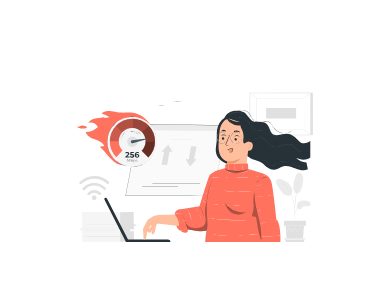
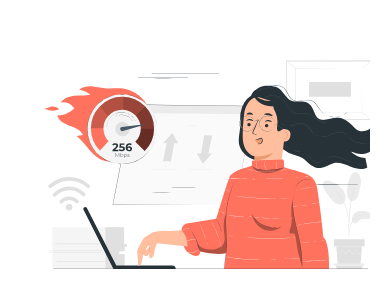
Before and after one commit to AnnKrott/socratica, a plain HTML site: page second-page.html in a window 390 px wide. Shown: the part 237-544 px from the top of the page. Drawn offline with Linux system fonts and the light colour scheme.

Commit message:
fix width

```diff
--- a/main.css
+++ b/main.css
@@ -125,6 +125,23 @@ html {
     background-repeat: no-repeat;
 }
 
+/* second page */
+.wrapper {
+    display: flex;
+    justify-content: center;
+    flex-shrink: 0;
+    height: 90vh;
+}
+
+.bg-image {
+    width: 70vw;
+    height: 45vw;
+    margin: auto;
+    background: url(./assets/second-page.svg);
+    background-size: cover;
+    background-repeat: no-repeat;
+}
+
 @media (max-width: 700px) {
     .hero {
         flex-direction: column-reverse;
@@ -141,19 +158,9 @@ html {
     .btn:hover {
         transform: scale(1.02);
     }
+
+    .bg-image {
+        width: 90vw;
+        height: 65vw;
+    }
 }
-
-/* second page */
-.wrapper {
-    display: flex;
-    height: 90vh;
-}
-
-.bg-image {
-    width: 70vw;
-    height: 45vw;
-    margin: auto;
-    background: url(./assets/second-page.svg);
-    background-size: cover;
-    background-repeat: no-repeat;
-}
```
